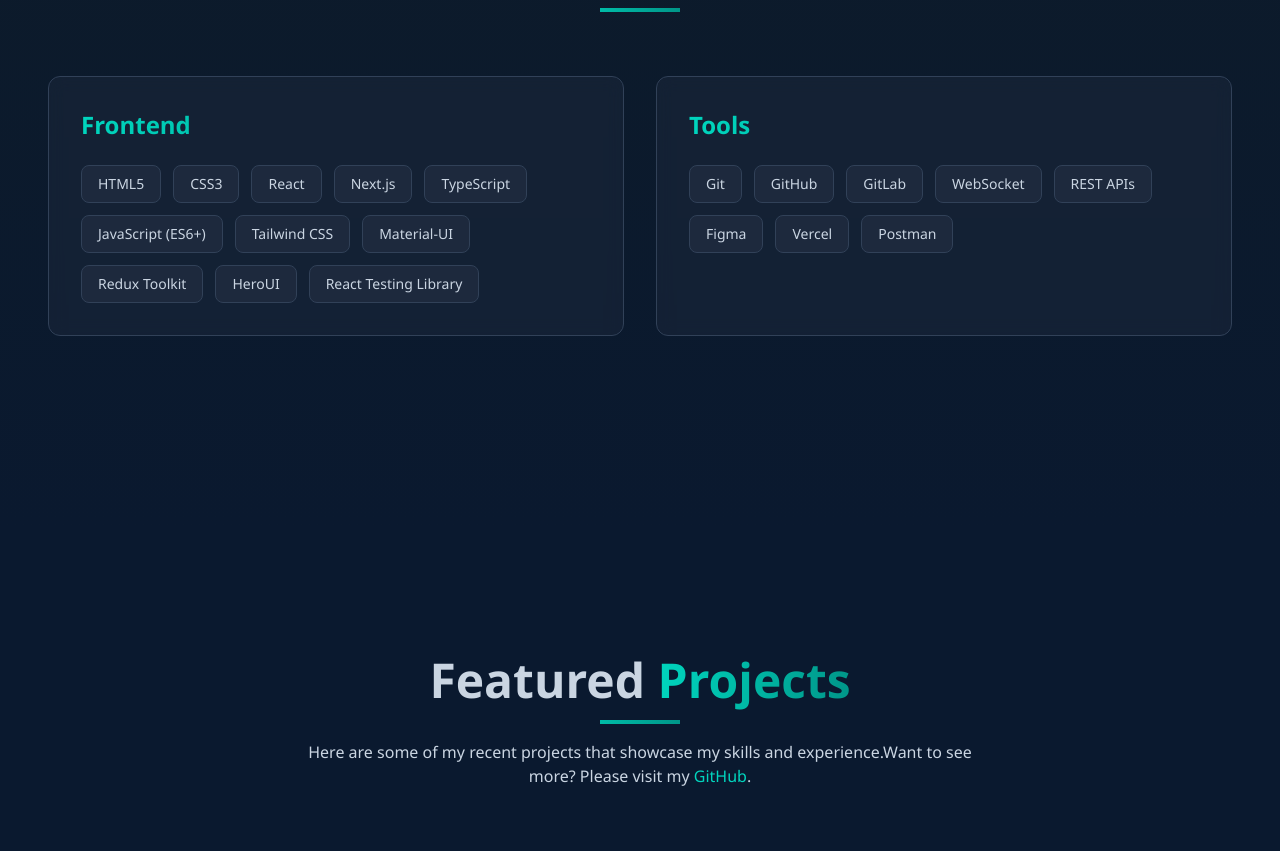
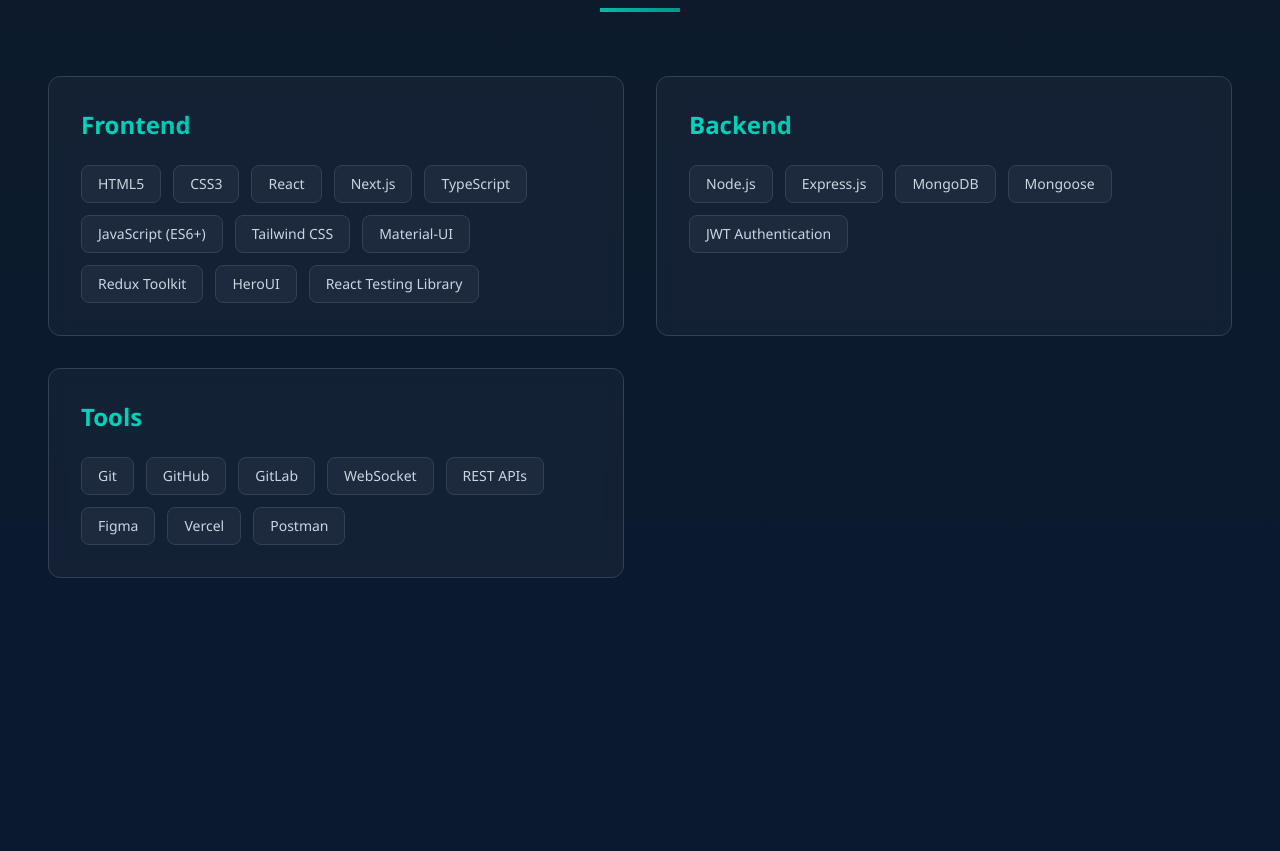
Before and after one commit to khinsuwai97/khin-su-wai-portfolio-v1, a Next.js app: page / in a window 1280 px wide. Shown: the part 2700-3551 px from the top of the page. Built offline with nearby package versions, Linux system fonts and the light colour scheme.

Commit message:
added backend technologies

```diff
--- a/components/Skills.tsx
+++ b/components/Skills.tsx
@@ -22,6 +22,16 @@
         "Redux Toolkit",
         "HeroUI",
         "React Testing Library",
+      ],
+    },
+    {
+      title: "Backend",
+      skills: [
+        "Node.js",
+        "Express.js",
+        "MongoDB",
+        "Mongoose",
+        "JWT Authentication",
       ],
     },
     {
@@ -86,7 +96,10 @@
                     key={skill}
                     initial={{ opacity: 0, scale: 0.8 }}
                     animate={isInView ? { opacity: 1, scale: 1 } : {}}
-                    transition={{ duration: 0.35, delay: categoryIndex * 0.08 + index * 0.03 }}
+                    transition={{
+                      duration: 0.35,
+                      delay: categoryIndex * 0.08 + index * 0.03,
+                    }}
                     whileHover={{ scale: 1.06, y: -3 }}
                     className="px-4 py-2 bg-slate-800 border border-slate-700 hover:border-teal-500/50 text-slate-300 hover:text-teal-400 rounded-lg text-sm font-medium cursor-default"
                   >
```
